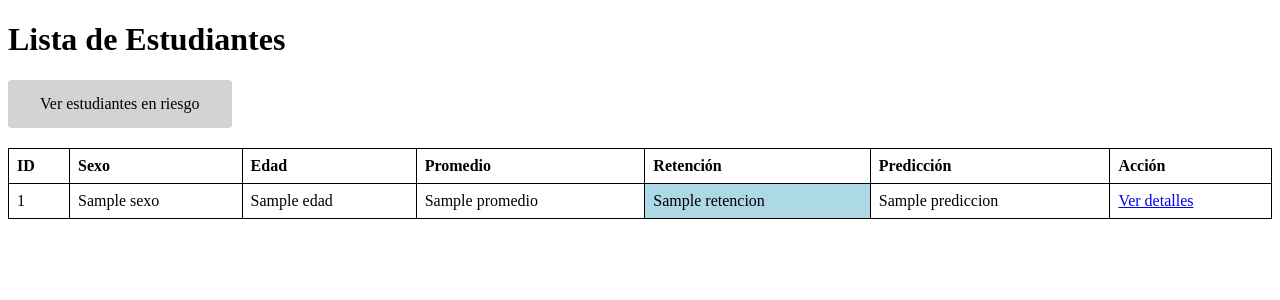
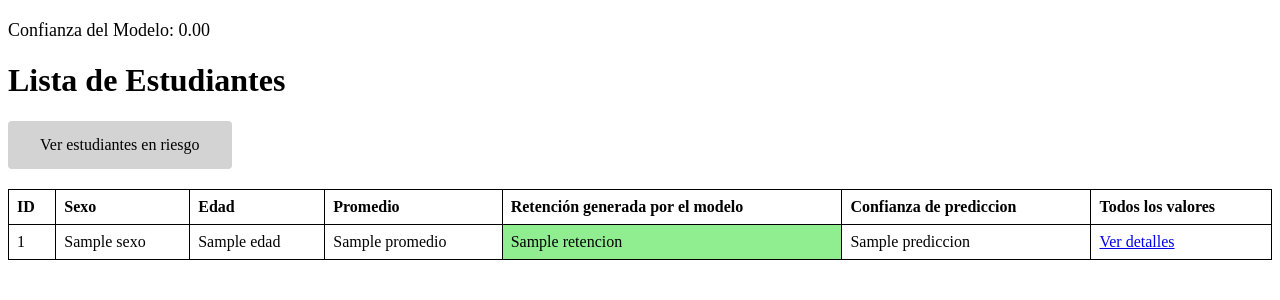
Before and after one commit to miguelgzpro/modelo_predictivo, a Flask app: template templates/index.html in a window 1280 px wide. Shown: the top 300 px of the page. Run offline with Flask 3, Linux system fonts and the light colour scheme; the template is opened without the code that fills it: most values are stand-ins (such as "Sample title", 1, 10 or a date in 2020); parts of the project's set-up code (start-up, migrations or seed data) failed here and were passed over.

Commit message:
modelo actualizado

```diff
--- a/app.py
+++ b/app.py
@@ -38,7 +38,10 @@ def index():
     estudiantes['NivelSocioeconomico'] = estudiantes['NivelSocioeconomico'].map(socioeconomico_map)
     estudiantes['Retencion'] = estudiantes['Retencion'].map(retencion_map)
 
-    return render_template('index.html', estudiantes=estudiantes.to_dict(orient='records'))
+    # Calcular la confianza del modelo
+    confianza_modelo = datos['ProbabilidadPeligro'].mean()
+
+    return render_template('index.html', estudiantes=estudiantes.to_dict(orient='records'), confianza_modelo=confianza_modelo)
 
 @app.route('/detalle/<int:id>')
 def detalle(id):
--- a/model.py
+++ b/model.py
@@ -40,7 +40,7 @@ def entrenar_modelo(datos):
     # Evaluar el modelo (opcional)
     print(f'Precisión en el conjunto de prueba: {modelo.score(X_test, y_test):.2f}')
 
-    # Añadir predicciones y probabilidades al DataFrame original
+    # Añadir confianza y probabilidades al DataFrame original
     datos['Prediccion'] = modelo.predict_proba(X)[:, 1]
     datos['ProbabilidadPeligro'] = modelo.predict_proba(X)[:, 1]
 
--- a/templates/index.html
+++ b/templates/index.html
@@ -24,6 +24,10 @@
         .retenido {
             background-color: lightblue;
         }
+        .confianza {
+            margin: 20px 0;
+            font-size: 18px;
+        }
         .button {
             background-color: #D3D3D3; /* Light gray color */
             border: none;
@@ -40,6 +44,7 @@
     </style>
 </head>
 <body>
+    <p class="confianza">Confianza del Modelo: {{ '%.2f' % confianza_modelo }}</p>
     <h1>Lista de Estudiantes</h1>
     <a href="{{ url_for('riesgo') }}" class="button">Ver estudiantes en riesgo</a>
     <table>
@@ -49,9 +54,9 @@
                 <th>Sexo</th>
                 <th>Edad</th>
                 <th>Promedio</th>
-                <th>Retención</th>
-                <th>Predicción</th>
-                <th>Acción</th>
+                <th>Retención generada por el modelo</th>
+                <th>Confianza de prediccion</th>
+                <th>Todos los valores</th>
             </tr>
         </thead>
         <tbody>
@@ -61,7 +66,7 @@
                     <td>{{ estudiante.Sexo }}</td>
                     <td>{{ estudiante.Edad }}</td>
                     <td>{{ estudiante.Promedio }}</td>
-                    <td class="{% if estudiante.Retencion == 'No está en riesgo' %}no-riesgo{% elif estudiante.Retencion == 'En Peligro' %}en-peligro{% else %}retenido{% endif %}">{{ estudiante.Retencion }}</td>
+                    <td class="{% if estudiante.Retencion == 'No Abandona' %}retenido{% elif estudiante.Retencion == 'Abandona' %}en-peligro{% else %}no-riesgo{% endif %}">{{ estudiante.Retencion }}</td>
                     <td>{{ estudiante.Prediccion }}</td>
                     <td><a href="{{ url_for('detalle', id=estudiante.ID) }}">Ver detalles</a></td>
                 </tr>
```
Also changed, not shown: templates/riesgo.html (+7 -1 lines).
